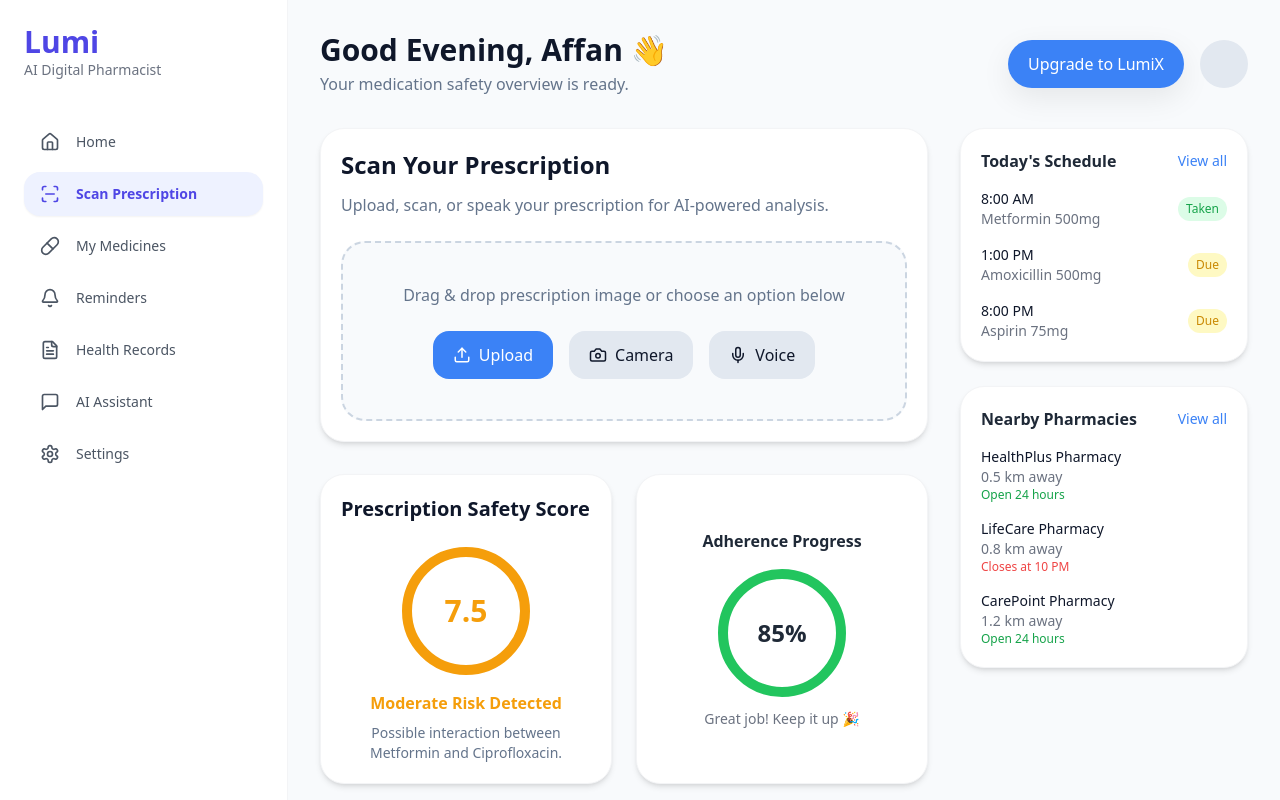
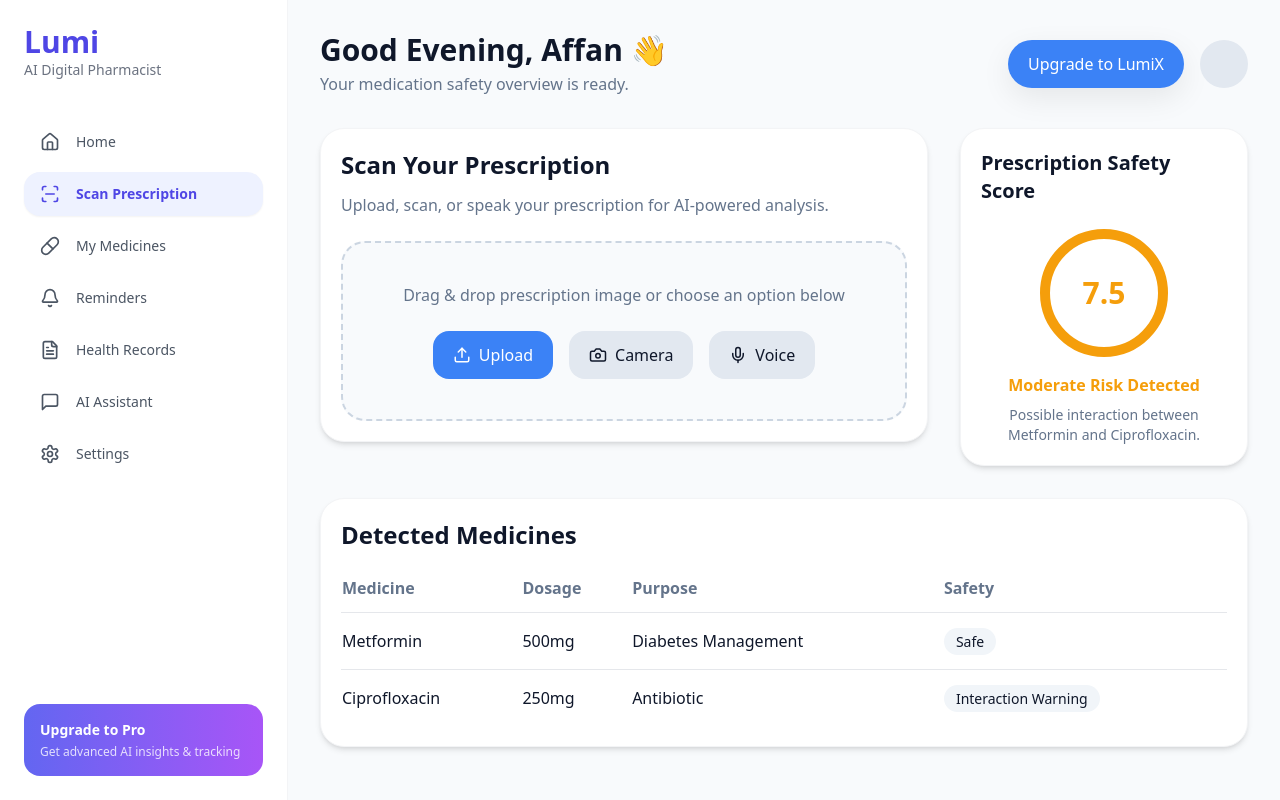
Before and after one commit to rxaliaffan/Lumi-AI, a Next.js app: page / in a window 1280 px wide. Shown: the top 800 px of the page. Built offline with nearby package versions, Linux system fonts and the light colour scheme.

Commit message:
Update page.js

```diff
--- a/app/page.js
+++ b/app/page.js
@@ -1,56 +1,33 @@
-import Sidebar from '../components/Sidebar';
-import Header from '../components/Header';
-import ScanCard from '../components/ScanCard';
-import RiskScore from '../components/RiskScore';
-import MedicinesTable from '../components/MedicinesTable';
+'use client';
 
-import SchedulePanel from '../components/SchedulePanel';
-import AdherenceCard from '../components/AdherenceCard';
-import PharmacyPanel from '../components/PharmacyPanel';
-import ActionButtons from '../components/ActionButtons';
+import { useState } from 'react';
+import Sidebar from '@/components/Sidebar';
+import Header from '@/components/Header';
+import ScanCard from '@/components/ScanCard';
+import RiskScore from '@/components/RiskScore';
+import MedicinesTable from '@/components/MedicinesTable';
 
 export default function HomePage() {
+  const [analysisData, setAnalysisData] = useState(null);
+
   return (
     <main className="flex min-h-screen bg-[#F8FAFC]">
-
-      {/* Sidebar */}
       <Sidebar />
 
-      {/* Main Content */}
       <section className="flex-1 p-8 space-y-8">
-
-        {/* Header */}
         <Header />
 
-        {/* Main Grid */}
         <div className="grid grid-cols-1 lg:grid-cols-3 gap-8">
-
-          {/* LEFT SIDE */}
-          <div className="lg:col-span-2 space-y-8">
-
-            {/* Scan Card */}
-            <ScanCard />
-
-            {/* Risk + Adherence */}
-            <div className="grid grid-cols-1 md:grid-cols-2 gap-6">
-              <RiskScore />
-              <AdherenceCard />
-            </div>
-
-            {/* Medicines Table */}
-            <MedicinesTable />
-
-            {/* Action Buttons */}
-            <ActionButtons />
+          <div className="lg:col-span-2">
+            <ScanCard onAnalysisComplete={setAnalysisData} />
           </div>
 
-          {/* RIGHT SIDE */}
-          <div className="space-y-6">
-            <SchedulePanel />
-            <PharmacyPanel />
+          <div>
+            <RiskScore data={analysisData} />
           </div>
+        </div>
 
-        </div>
+        <MedicinesTable medicines={analysisData?.medicines || []} />
       </section>
     </main>
   );
```
